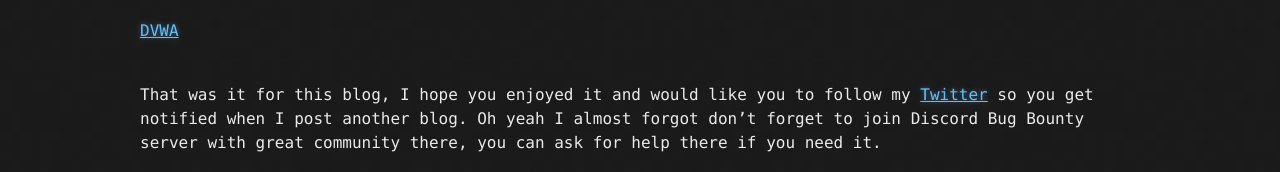
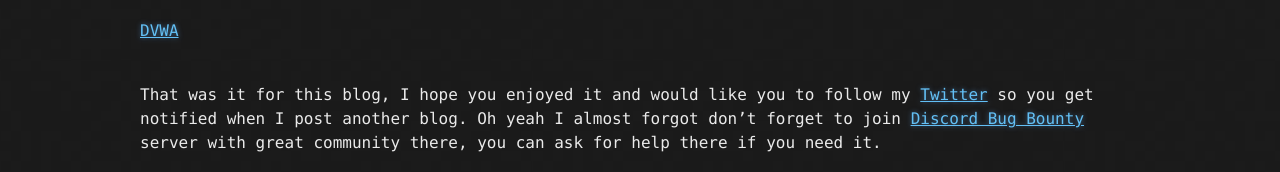
Before and after one commit to 20kilograma/blog, a Jekyll site: the page built from rfi-lfi.md, in a window 1280 px wide. Shown: the part 1536-1708 px from the top of the page. Built offline with Jekyll 4.4.1, drawn with Linux system fonts in a browser that asks for light colours; our own code applies the rules of GitHub Pages for plain Markdown files; some of the changed lines change nothing that is shown.

Commit message:
Update rfi-lfi.md

```diff
--- a/rfi-lfi.md
+++ b/rfi-lfi.md
@@ -33,5 +33,5 @@
 <a href="https://dvwa.co.uk/"> DVWA </a> <br> <br>
 
 That was it for this blog, I hope you enjoyed it and would like you to follow my <a href="https://twitter.com/ArikSyer">Twitter</a>
- so you get notified when I post another blog. Oh yeah I almost forgot don't forget to join Discord Bug Bounty server with great community there, you can ask
+ so you get notified when I post another blog. Oh yeah I almost forgot don't forget to join <a href="discord.gg/bugbounty">Discord Bug Bounty</a> server with great community there, you can ask
  for help there if you need it.
```
